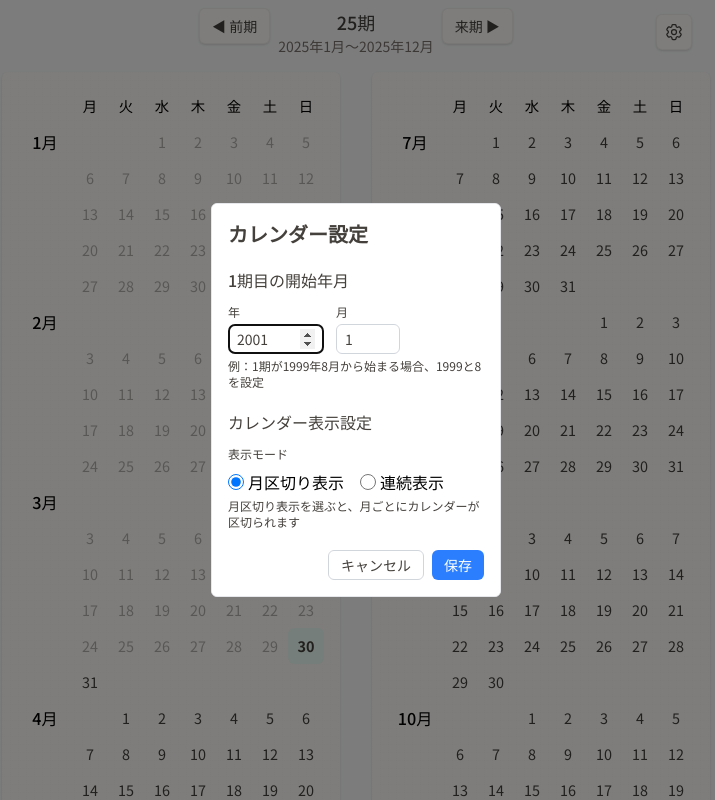
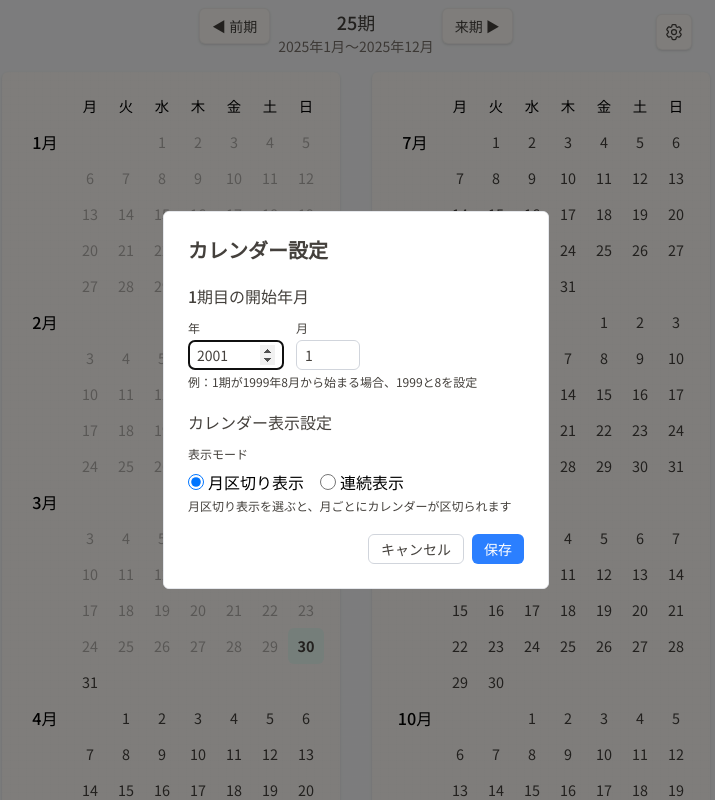
Before and after one commit to okonomi/period-calendar, a React (Vite) app: page / in a window 1280 px wide. Both pictures are taken after a click on the button "設定". Shown: the top 800 px of the page, without its empty margins (284-999 px from the left). Built offline with nearby package versions, Linux system fonts and the light colour scheme; no server answers.

Commit message:
refactor: extend SettingsForm to include displayMode and adjust layout in SettingsDialog

```diff
--- a/src/components/SettingsDialog.tsx
+++ b/src/components/SettingsDialog.tsx
@@ -11,7 +11,9 @@ export const SettingsDialog: React.FC = () => {
   const openSettings = () => dialogRef.current?.showModal()
   const closeSettings = () => dialogRef.current?.close()
 
-  const handleSaveSettings = (newSettings: Pick<Settings, "firstPeriodStartYear" | "firstPeriodStartMonth">) => {
+  const handleSaveSettings = (
+    newSettings: Pick<Settings, "firstPeriodStartYear" | "firstPeriodStartMonth" | "displayMode">
+  ) => {
     updateSettings(newSettings)
     closeSettings()
   }
@@ -30,7 +32,9 @@ export const SettingsDialog: React.FC = () => {
 
       {/* biome-ignore lint/a11y/useKeyWithClickEvents: <explanation> */}
       <dialog ref={dialogRef} onClick={handleDialogClick} className="settings-dialog">
-        <SettingsForm settings={settings} onSave={handleSaveSettings} onCancel={closeSettings} />
+        <div className="w-96 bg-white p-6">
+          <SettingsForm settings={settings} onSave={handleSaveSettings} onCancel={closeSettings} />
+        </div>
       </dialog>
     </>
   )
--- a/src/components/SettingsForm.tsx
+++ b/src/components/SettingsForm.tsx
@@ -35,7 +35,7 @@ export const SettingsForm: React.FC<SettingsFormProps> = ({ settings, onSave, on
   }
 
   return (
-    <div className="w-72 bg-white p-4">
+    <>
       <h2 className="text-calendar-text mb-5 text-xl font-semibold">カレンダー設定</h2>
 
       <div className="mb-5">
@@ -123,6 +123,6 @@ export const SettingsForm: React.FC<SettingsFormProps> = ({ settings, onSave, on
           保存
         </button>
       </div>
-    </div>
+    </>
   )
 }
```
